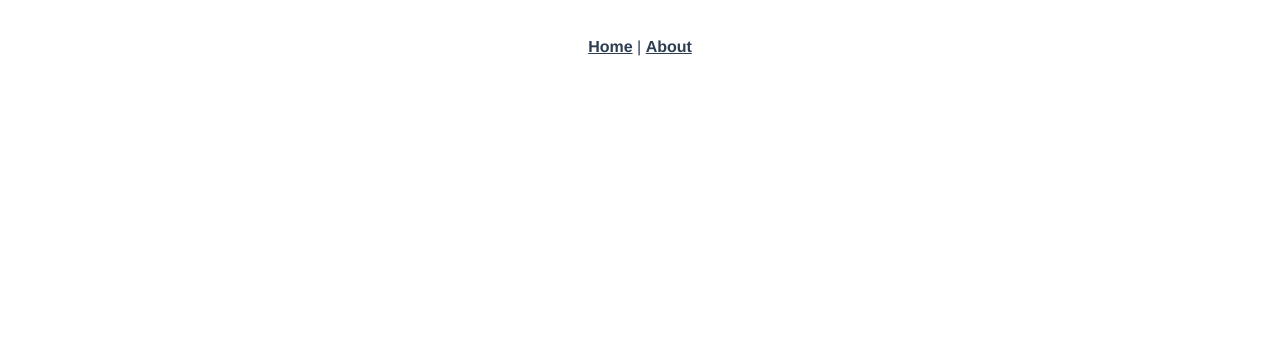
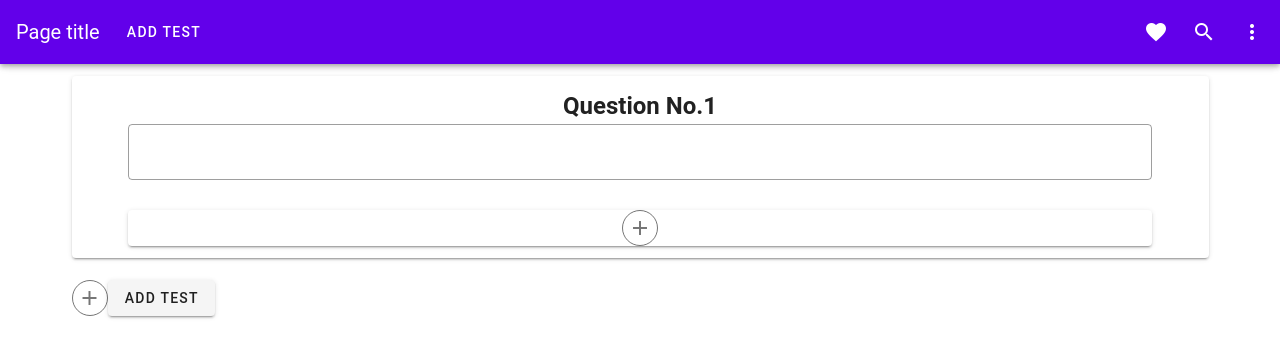
Before and after one commit to cinc98/SOTIS, a Vue app in the folder frontend/: page /#/add-test in a window 1280 px wide. Shown: the top 358 px of the page. Built offline with nearby package versions, Linux system fonts and the light colour scheme.

Commit message:
added login page

```diff
--- a/frontend/package.json
+++ b/frontend/package.json
@@ -7,8 +7,12 @@
     "build": "vue-cli-service build"
   },
   "dependencies": {
+    "@mdi/font": "^5.8.55",
+    "axios": "^0.21.0",
+    "material-design-icons-iconfont": "^6.1.0",
     "vue": "^2.6.11",
     "vue-router": "^3.2.0",
+    "vuetify": "^2.3.18",
     "vuex": "^3.4.0"
   },
   "devDependencies": {
--- a/frontend/src/App.vue
+++ b/frontend/src/App.vue
@@ -1,32 +1,18 @@
 <template>
-  <div id="app">
-    <div id="nav">
-      <router-link to="/">Home</router-link> |
-      <router-link to="/about">About</router-link>
-    </div>
-    <router-view/>
-  </div>
+  <v-app>
+      <router-view/>
+  </v-app>
 </template>
 
+<script>
+import AppBar from "./components/AppBar.vue"
+export default {
+  components: {
+    AppBar
+  }
+}
+</script>
+
 <style>
-#app {
-  font-family: Avenir, Helvetica, Arial, sans-serif;
-  -webkit-font-smoothing: antialiased;
-  -moz-osx-font-smoothing: grayscale;
-  text-align: center;
-  color: #2c3e50;
-}
 
-#nav {
-  padding: 30px;
-}
-
-#nav a {
-  font-weight: bold;
-  color: #2c3e50;
-}
-
-#nav a.router-link-exact-active {
-  color: #42b983;
-}
 </style>
--- /dev/null
+++ b/frontend/src/components/AddTest.vue
@@ -0,0 +1,74 @@
+<template>
+  <v-container>
+    <v-card class="question-card" v-for="(obj, indx) in questions" :key="indx">
+      <v-row>
+        <v-col align="center">
+          <h2>Question No.{{ indx + 1 }}</h2>
+          <v-textarea
+            class="textarea-question"
+            auto-grow
+            outlined
+            v-model="obj.question"
+            rows="1"
+            row-height="15"
+          ></v-textarea>
+          <v-card max-width="90%">
+            <v-container row v-for="(a, inde) in obj.answers" :key="inde">
+              <v-textarea
+                :label="'Answer No.' + (inde + 1)"
+                auto-grow
+                outlined
+                v-model="obj.answers[inde]"
+                rows="1"
+                row-height="15"
+              ></v-textarea>
+              <v-radio-group row>
+                <v-radio label="True" color="success"></v-radio>
+                <v-radio label="False" color="error"></v-radio>
+              </v-radio-group>
+            </v-container>
+            <v-btn icon outlined @click="addAnswer(obj)">
+              <v-icon>mdi-plus</v-icon>
+            </v-btn>
+          </v-card>
+        </v-col>
+      </v-row>
+    </v-card>
+    <v-btn icon outlined @click="addQuestion()">
+      <v-icon>mdi-plus</v-icon>
+    </v-btn>
+    <v-btn @click="addTest()"> Add Test </v-btn>
+  </v-container>
+</template>
+
+<script>
+export default {
+  name: "AddTest",
+  data: () => ({
+    success: true,
+    questions: [{ question: "", answers: [] }],
+  }),
+  methods: {
+    addQuestion() {
+      this.questions.push({ question: "", answers: [] });
+    },
+    addAnswer(obj, answer) {
+      obj.answers.push(answer);
+    },
+    addTest() {
+      console.log(this.questions);
+    },
+  },
+};
+</script>
+
+<!-- Add "scoped" attribute to limit CSS to this component only -->
+<style scoped>
+.question-card {
+  margin-bottom: 3%;
+}
+
+.textarea-question {
+  max-width: 90%;
+}
+</style>
--- /dev/null
+++ b/frontend/src/components/AppBar.vue
@@ -0,0 +1,58 @@
+<template>
+  <v-app-bar color="deep-purple accent-4" dark max-height="64px">
+    <v-toolbar-title>Page title</v-toolbar-title>
+
+    <v-btn
+      text
+      class="add-question-btn"
+      @click="
+        () => {
+          this.$router.push('/add-test');
+        }
+      "
+    >
+      Add test
+    </v-btn>
+    <v-spacer></v-spacer>
+
+    <v-btn icon>
+      <v-icon>mdi-heart</v-icon>
+    </v-btn>
+
+    <v-btn icon>
+      <v-icon>mdi-magnify</v-icon>
+    </v-btn>
+
+    <v-menu left bottom>
+      <template v-slot:activator="{ on, attrs }">
+        <v-btn icon v-bind="attrs" v-on="on">
+          <v-icon>mdi-dots-vertical</v-icon>
+        </v-btn>
+      </template>
+
+      <v-list>
+        <v-list-item
+          @click="
+            () => {
+              this.$router.push('/');
+            }
+          "
+        >
+          <v-list-item-title>Loguot</v-list-item-title>
+        </v-list-item>
+      </v-list>
+    </v-menu>
+  </v-app-bar>
+</template>
+
+<script>
+export default {
+  name: "AppBar",
+};
+</script>
+
+<style>
+.add-question-btn {
+  margin: 10px;
+}
+</style>
--- a/frontend/src/components/HelloWorld.vue
+++ /dev/null
@@ -1,58 +0,0 @@
-<template>
-  <div class="hello">
-    <h1>{{ msg }}</h1>
-    <p>
-      For a guide and recipes on how to configure / customize this project,<br>
-      check out the
-      <a href="https://cli.vuejs.org" target="_blank" rel="noopener">vue-cli documentation</a>.
-    </p>
-    <h3>Installed CLI Plugins</h3>
-    <ul>
-      <li><a href="https://github.com/vuejs/vue-cli/tree/dev/packages/%40vue/cli-plugin-router" target="_blank" rel="noopener">router</a></li>
-      <li><a href="https://github.com/vuejs/vue-cli/tree/dev/packages/%40vue/cli-plugin-vuex" target="_blank" rel="noopener">vuex</a></li>
-    </ul>
-    <h3>Essential Links</h3>
-    <ul>
-      <li><a href="https://vuejs.org" target="_blank" rel="noopener">Core Docs</a></li>
-      <li><a href="https://forum.vuejs.org" target="_blank" rel="noopener">Forum</a></li>
-      <li><a href="https://chat.vuejs.org" target="_blank" rel="noopener">Community Chat</a></li>
-      <li><a href="https://twitter.com/vuejs" target="_blank" rel="noopener">Twitter</a></li>
-      <li><a href="https://news.vuejs.org" target="_blank" rel="noopener">News</a></li>
-    </ul>
-    <h3>Ecosystem</h3>
-    <ul>
-      <li><a href="https://router.vuejs.org" target="_blank" rel="noopener">vue-router</a></li>
-      <li><a href="https://vuex.vuejs.org" target="_blank" rel="noopener">vuex</a></li>
-      <li><a href="https://github.com/vuejs/vue-devtools#vue-devtools" target="_blank" rel="noopener">vue-devtools</a></li>
-      <li><a href="https://vue-loader.vuejs.org" target="_blank" rel="noopener">vue-loader</a></li>
-      <li><a href="https://github.com/vuejs/awesome-vue" target="_blank" rel="noopener">awesome-vue</a></li>
-    </ul>
-  </div>
-</template>
-
-<script>
-export default {
-  name: 'HelloWorld',
-  props: {
-    msg: String
-  }
-}
-</script>
-
-<!-- Add "scoped" attribute to limit CSS to this component only -->
-<style scoped>
-h3 {
-  margin: 40px 0 0;
-}
-ul {
-  list-style-type: none;
-  padding: 0;
-}
-li {
-  display: inline-block;
-  margin: 0 10px;
-}
-a {
-  color: #42b983;
-}
-</style>
--- a/frontend/src/main.js
+++ b/frontend/src/main.js
@@ -2,11 +2,13 @@ import Vue from 'vue'
 import App from './App.vue'
 import router from './router'
 import store from './store'
+import vuetify from '@/plugins/vuetify' // path to vuetify export
 
 Vue.config.productionTip = false
 
 new Vue({
   router,
   store,
+  vuetify,
   render: function (h) { return h(App) }
 }).$mount('#app')
--- /dev/null
+++ b/frontend/src/plugins/vuetify.js
@@ -0,0 +1,10 @@
+import Vue from 'vue'
+import Vuetify from 'vuetify'
+import 'vuetify/dist/vuetify.min.css'
+import '@mdi/font/css/materialdesignicons.css'
+
+Vue.use(Vuetify)
+
+const opts = {}
+
+export default new Vuetify(opts)
--- a/frontend/src/router/index.js
+++ b/frontend/src/router/index.js
@@ -1,25 +1,27 @@
 import Vue from 'vue'
 import VueRouter from 'vue-router'
 import Home from '../views/Home.vue'
+import Login from '../views/Login.vue'
+import AddTest from '../components/AddTest.vue'
 
 Vue.use(VueRouter)
 
 const routes = [
   {
-    path: '/',
+    path: '/home',
     name: 'Home',
-    component: Home
+    component: Home,
+    children: [{
+      path: '/add-test',
+      name: 'Add test',
+      component: AddTest,
+    }]
   },
   {
-    path: '/about',
-    name: 'About',
-    // route level code-splitting
-    // this generates a separate chunk (about.[hash].js) for this route
-    // which is lazy-loaded when the route is visited.
-    component: function () {
-      return import(/* webpackChunkName: "about" */ '../views/About.vue')
-    }
-  }
+    path: '/',
+    name: 'Login',
+    component: Login
+  },
 ]
 
 const router = new VueRouter({
--- a/frontend/src/views/About.vue
+++ /dev/null
@@ -1,5 +0,0 @@
-<template>
-  <div class="about">
-    <h1>This is an about page</h1>
-  </div>
-</template>
--- a/frontend/src/views/Home.vue
+++ b/frontend/src/views/Home.vue
@@ -1,18 +1,20 @@
 <template>
-  <div class="home">
-    <img alt="Vue logo" src="../assets/logo.png">
-    <HelloWorld msg="Welcome to Your Vue.js App"/>
-  </div>
+    <v-main>
+        <app-bar/>
+        <v-container>
+          <router-view/>
+        </v-container>
+    </v-main>
 </template>
 
 <script>
 // @ is an alias to /src
-import HelloWorld from '@/components/HelloWorld.vue'
+import AppBar from '../components/AppBar.vue'
 
 export default {
   name: 'Home',
   components: {
-    HelloWorld
+    AppBar
   }
 }
 </script>
--- /dev/null
+++ b/frontend/src/views/Login.vue
@@ -0,0 +1,77 @@
+<template>
+    <v-main>
+      <v-container
+        fluid
+        fill-height
+      >
+        <v-layout
+          align-center
+          justify-center
+        >
+          <v-flex
+            xs12
+            sm8
+            md4
+          >
+            <v-card class="elevation-12">
+              <v-toolbar
+                color="deep-purple accent-4"
+                dark
+                flat
+              >
+                <v-toolbar-title>Login</v-toolbar-title>
+
+
+              </v-toolbar>
+              <v-card-text>
+                <v-form @submit.prevent="add" >
+                  <v-text-field
+                    label="Username"
+                    name="username"
+                    prepend-icon="mdi-account"
+                    type="text"
+                    v-model="username"
+                  ></v-text-field>
+
+                  <v-text-field
+                    v-model="password"
+                    id="password"
+                    label="Password"
+                    name="password"
+                    prepend-icon="mdi-lock"
+                    type="password"
+                  ></v-text-field>
+
+              <v-card-actions>
+                <v-spacer></v-spacer>
+                <v-btn type="submit" color="deep-purple accent-4 white--text" >Login</v-btn>
+              </v-card-actions>
+              </v-form>
+             </v-card-text>
+            </v-card>
+          </v-flex>
+        </v-layout>
+      </v-container>
+    </v-main>
+</template>
+
+<script>
+import axios from 'axios';
+export default {
+    name: 'Login',
+    components: {
+    },
+    data() {
+        return {
+            username: '',
+            password: '',
+        };
+    },
+    methods: {
+        add() {
+            this.$router.push('/home');
+
+        },
+    },
+};
+</script>
```
Also changed, not shown: frontend/src/assets/logo.png (deleted), 1 other file (tests, documents, lock files or other folders).
